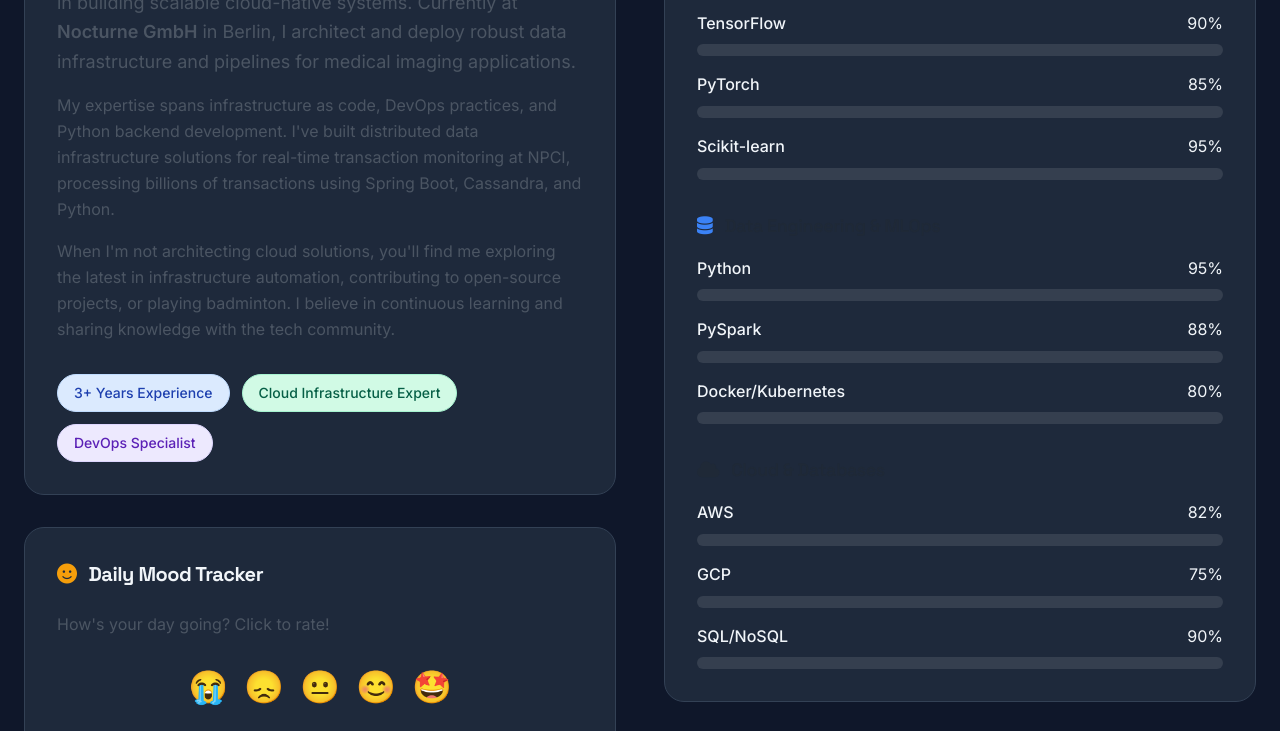
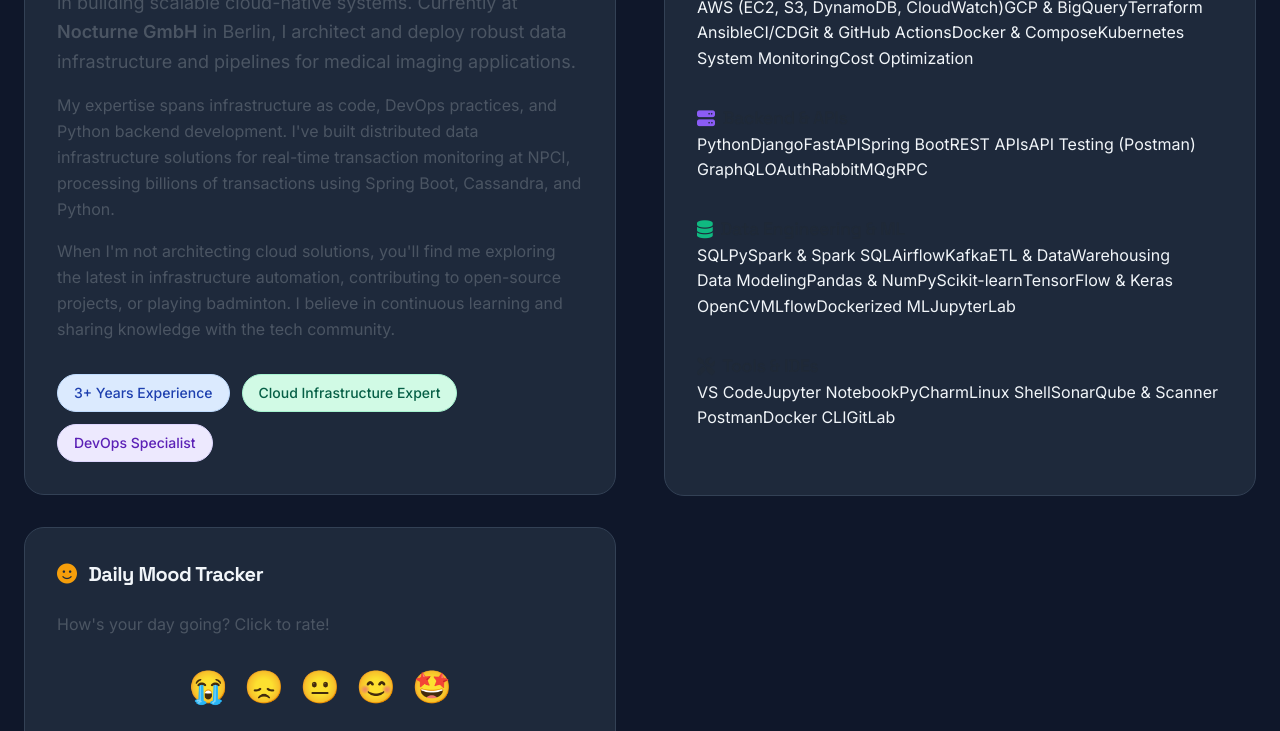
Before and after one commit to yadavgkp/yadavgkp.github.io, a plain HTML site: page index.html in a window 1280 px wide. Shown: the part 1307-2038 px from the top of the page. Drawn offline with nearby package versions, Linux system fonts and the light colour scheme.

Commit message:
Update index.html

```diff
--- a/index.html
+++ b/index.html
@@ -982,122 +982,100 @@
                     </div>
                 </div>
 
-                <!-- Skills Section with Interactive Progress Bars -->
+               <!-- Skills Section -->
 <div class="space-y-8">
     <div class="modern-card interactive-card p-8">
         <h3 class="text-2xl font-bold mb-8 flex items-center">
             <i class="fas fa-code text-primary mr-3"></i>
-                            Interactive Skills
-                            <span class="ml-auto text-sm text-gray-500">Click to see proficiency!</span>
+            Technical Skills
         </h3>
 
-                        <!-- ML & AI -->
+        <!-- Cloud & DevOps -->
         <div class="mb-8">
-                            <h4 class="text-lg font-semibold mb-4 text-gray-800 dark:text-gray-200">
-                                <i class="fas fa-robot text-purple-500 mr-2"></i>
-                                Machine Learning & AI
+            <div class="category-header">
+                <h4 class="text-lg font-semibold flex items-center text-gray-800 dark:text-gray-200">
+                    <i class="fas fa-cloud text-blue-500 mr-2"></i>
+                    Cloud & DevOps
                 </h4>
-                            <div class="space-y-4">
-                                <div class="skill-item">
-                                    <div class="flex justify-between mb-2">
-                                        <span class="font-medium">TensorFlow</span>
-                                        <span class="skill-percentage">90%</span>
-                                    </div>
-                                    <div class="skill-progress" onclick="animateSkill(this, 90)">
-                                        <div class="skill-progress-bar" style="width: 0%"></div>
-                                    </div>
-                                </div>
-                                <div class="skill-item">
-                                    <div class="flex justify-between mb-2">
-                                        <span class="font-medium">PyTorch</span>
-                                        <span class="skill-percentage">85%</span>
-                                    </div>
-                                    <div class="skill-progress" onclick="animateSkill(this, 85)">
-                                        <div class="skill-progress-bar" style="width: 0%"></div>
-                                    </div>
-                                </div>
-                                <div class="skill-item">
-                                    <div class="flex justify-between mb-2">
-                                        <span class="font-medium">Scikit-learn</span>
-                                        <span class="skill-percentage">95%</span>
-                                    </div>
-                                    <div class="skill-progress" onclick="animateSkill(this, 95)">
-                                        <div class="skill-progress-bar" style="width: 0%"></div>
-                                    </div>
-                                </div>
-                            </div>
-                        </div>
-
-                        <!-- Data Engineering -->
+            </div>
+            <div class="flex flex-wrap">
+                <span class="skill-tag">AWS (EC2, S3, DynamoDB, CloudWatch)</span>
+                <span class="skill-tag">GCP & BigQuery</span>
+                <span class="skill-tag">Terraform</span>
+                <span class="skill-tag">Ansible</span>
+                <span class="skill-tag">CI/CD</span>
+                <span class="skill-tag">Git & GitHub Actions</span>
+                <span class="skill-tag">Docker & Compose</span>
+                <span class="skill-tag">Kubernetes</span>
+                <span class="skill-tag">System Monitoring</span>
+                <span class="skill-tag">Cost Optimization</span>
+            </div>
+        </div>
+
+        <!-- Backend & APIs -->
         <div class="mb-8">
-                            <h4 class="text-lg font-semibold mb-4 text-gray-800 dark:text-gray-200">
-                                <i class="fas fa-database text-blue-500 mr-2"></i>
-                                Data Engineering & MLOps
+            <div class="category-header">
+                <h4 class="text-lg font-semibold flex items-center text-gray-800 dark:text-gray-200">
+                    <i class="fas fa-server text-purple-500 mr-2"></i>
+                    Backend & APIs
                 </h4>
-                            <div class="space-y-4">
-                                <div class="skill-item">
-                                    <div class="flex justify-between mb-2">
-                                        <span class="font-medium">Python</span>
-                                        <span class="skill-percentage">95%</span>
-                                    </div>
-                                    <div class="skill-progress" onclick="animateSkill(this, 95)">
-                                        <div class="skill-progress-bar" style="width: 0%"></div>
-                                    </div>
-                                </div>
-                                <div class="skill-item">
-                                    <div class="flex justify-between mb-2">
-                                        <span class="font-medium">PySpark</span>
-                                        <span class="skill-percentage">88%</span>
-                                    </div>
-                                    <div class="skill-progress" onclick="animateSkill(this, 88)">
-                                        <div class="skill-progress-bar" style="width: 0%"></div>
-                                    </div>
-                                </div>
-                                <div class="skill-item">
-                                    <div class="flex justify-between mb-2">
-                                        <span class="font-medium">Docker/Kubernetes</span>
-                                        <span class="skill-percentage">80%</span>
-                                    </div>
-                                    <div class="skill-progress" onclick="animateSkill(this, 80)">
-                                        <div class="skill-progress-bar" style="width: 0%"></div>
-                                    </div>
-                                </div>
-                            </div>
-                        </div>
-
-                        <!-- Cloud Platforms -->
-                        <div>
-                            <h4 class="text-lg font-semibold mb-4 text-gray-800 dark:text-gray-200">
-                                <i class="fas fa-cloud text-cyan-500 mr-2"></i>
-                                Cloud & Databases
+            </div>
+            <div class="flex flex-wrap">
+                <span class="skill-tag">Python</span>
+                <span class="skill-tag">Django</span>
+                <span class="skill-tag">FastAPI</span>
+                <span class="skill-tag">Spring Boot</span>
+                <span class="skill-tag">REST APIs</span>
+                <span class="skill-tag">API Testing (Postman)</span>
+                <span class="skill-tag">GraphQL</span>
+                <span class="skill-tag">OAuth</span>
+                <span class="skill-tag">RabbitMQ</span>
+                <span class="skill-tag">gRPC</span>
+            </div>
+        </div>
+
+        <!-- Data Engineering & ML -->
+        <div class="mb-8">
+            <div class="category-header">
+                <h4 class="text-lg font-semibold flex items-center text-gray-800 dark:text-gray-200">
+                    <i class="fas fa-database text-green-500 mr-2"></i>
+                    Data Engineering & ML
                 </h4>
-                            <div class="space-y-4">
-                                <div class="skill-item">
-                                    <div class="flex justify-between mb-2">
-                                        <span class="font-medium">AWS</span>
-                                        <span class="skill-percentage">82%</span>
-                                    </div>
-                                    <div class="skill-progress" onclick="animateSkill(this, 82)">
-                                        <div class="skill-progress-bar" style="width: 0%"></div>
-                                    </div>
-                                </div>
-                                <div class="skill-item">
-                                    <div class="flex justify-between mb-2">
-                                        <span class="font-medium">GCP</span>
-                                        <span class="skill-percentage">75%</span>
-                                    </div>
-                                    <div class="skill-progress" onclick="animateSkill(this, 75)">
-                                        <div class="skill-progress-bar" style="width: 0%"></div>
-                                    </div>
-                                </div>
-                                <div class="skill-item">
-                                    <div class="flex justify-between mb-2">
-                                        <span class="font-medium">SQL/NoSQL</span>
-                                        <span class="skill-percentage">90%</span>
-                                    </div>
-                                    <div class="skill-progress" onclick="animateSkill(this, 90)">
-                                        <div class="skill-progress-bar" style="width: 0%"></div>
-                                    </div>
+            </div>
+            <div class="flex flex-wrap">
+                <span class="skill-tag">SQL</span>
+                <span class="skill-tag">PySpark & Spark SQL</span>
+                <span class="skill-tag">Airflow</span>
+                <span class="skill-tag">Kafka</span>
+                <span class="skill-tag">ETL & DataWarehousing</span>
+                <span class="skill-tag">Data Modeling</span>
+                <span class="skill-tag">Pandas & NumPy</span>
+                <span class="skill-tag">Scikit-learn</span>
+                <span class="skill-tag">TensorFlow & Keras</span>
+                <span class="skill-tag">OpenCV</span>
+                <span class="skill-tag">MLflow</span>
+                <span class="skill-tag">Dockerized ML</span>
+                <span class="skill-tag">JupyterLab</span>
+            </div>
+        </div>
+
+        <!-- Tools & IDEs -->
+        <div class="mb-8">
+            <div class="category-header">
+                <h4 class="text-lg font-semibold flex items-center text-gray-800 dark:text-gray-200">
+                    <i class="fas fa-tools text-orange-500 mr-2"></i>
+                    Tools & IDEs
+                </h4>
+            </div>
+            <div class="flex flex-wrap">
+                <span class="skill-tag">VS Code</span>
+                <span class="skill-tag">Jupyter Notebook</span>
+                <span class="skill-tag">PyCharm</span>
+                <span class="skill-tag">Linux Shell</span>
+                <span class="skill-tag">SonarQube & Scanner</span>
+                <span class="skill-tag">Postman</span>
+                <span class="skill-tag">Docker CLI</span>
+                <span class="skill-tag">GitLab</span>
             </div>
         </div>
     </div>
```
Lines whose indentation alone changed are shown as unchanged.
